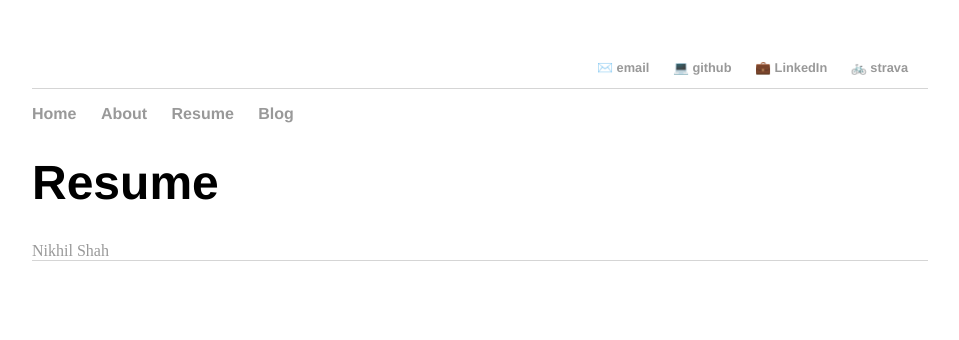
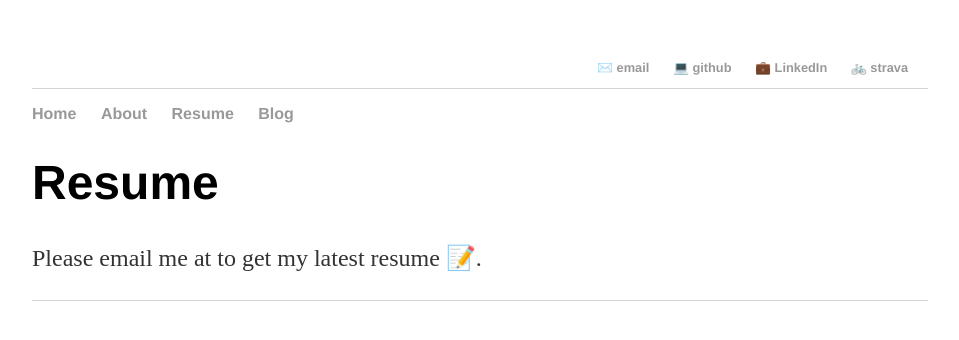
Before and after one commit to tricalnikhil/tricalnikhil.github.io, a Jekyll site: the page built from resume.html, in a window 1280 px wide. Shown: the top 340 px of the page, without its empty margins (160-1119 px from the left). Built offline with Jekyll 4.4.1, drawn with Linux system fonts in a browser that asks for light colours; comment, search, counter and statistics services are not loaded.

Commit message:
remove LinkedIn badge

```diff
--- a/_layouts/default.html
+++ b/_layouts/default.html
@@ -5,7 +5,6 @@
 			<link rel="shortcut icon" type="image/x-icon" href="favicon.ico">
 			<!-- link to main stylesheet -->
 			<link rel="stylesheet" type="text/css" href="/css/main.css">
-			<script type="text/javascript" src="https://platform.linkedin.com/badges/js/profile.js" async defer></script>
 		</head>
 		<body>
 			<header>
--- a/resume.html
+++ b/resume.html
@@ -6,4 +6,6 @@ permalink: /resume/
 
 <h1>Resume</h1>
 
-<div class="LI-profile-badge"  data-version="v1" data-size="medium" data-locale="en_US" data-type="horizontal" data-theme="light" data-vanity="shah-nikhil"><a class="LI-simple-link" href='https://www.linkedin.com/in/shah-nikhil?trk=profile-badge'>Nikhil Shah</a></div>
+<div class="blurb">
+	<p>Please email me at <me@shahnikhil.com> to get my latest resume 📝.</p>
+</div>
```
